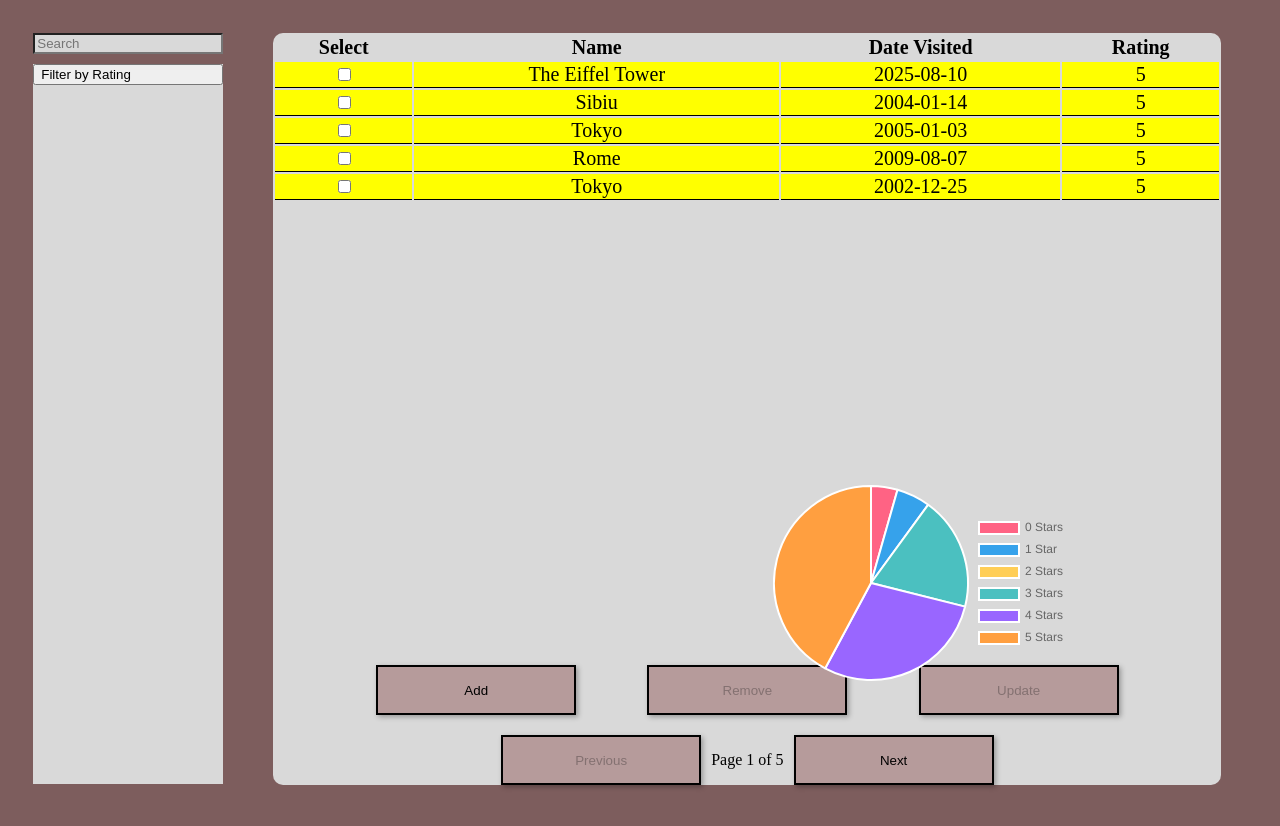
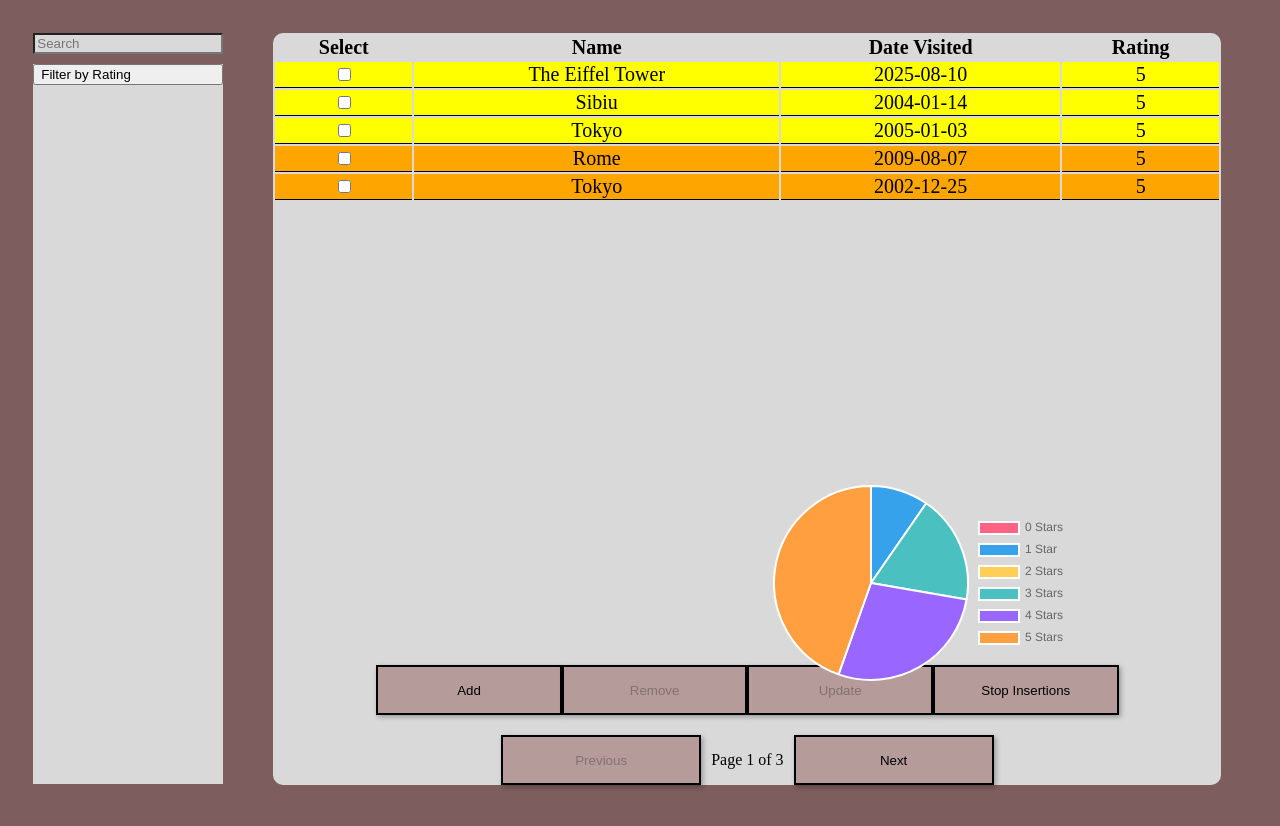
Before and after one commit to Silea-Horia/tjf, a React (Vite) app: page / in a window 1280 px wide. Shown: the top 826 px of the page. Built offline with nearby package versions, Linux system fonts and the light colour scheme.

Commit message:
start/stop insertions

```diff
--- a/src/App.jsx
+++ b/src/App.jsx
@@ -39,7 +39,7 @@ function App() {
 
         const updateInterval = setInterval(() => {
             setData(serv.getAll());
-        }, 5000); // Sync with the 5-second insertion interval
+        }, 5000);
 
         return () => {
             serv.stopRandomInsertions();
--- a/src/components/Master.jsx
+++ b/src/components/Master.jsx
@@ -7,7 +7,18 @@ ChartJS.register(ArcElement, Tooltip, Legend);
 
 const Master = ({serv, setData, setNewLocation, searchTerm, selectedRatings, selectedLocationIds, setSelectedLocationIds, setCurrentPage}) => {
     const [currentListPage, setCurrentListPage] = useState(1);
+
     const itemsPerPage = 5;
+    const [isInserting, setIsInserting] = useState(true);
+
+    const toggleInsertions = () => {
+        if (isInserting) {
+            serv.stopRandomInsertions();
+        } else {
+            serv.startRandomInsertions();
+        }
+        setIsInserting(!isInserting);
+    };
 
     const removeElements = () => {
         selectedLocationIds.forEach(locationId => {
@@ -90,6 +101,9 @@ const Master = ({serv, setData, setNewLocation, searchTerm, selectedRatings, sel
                 <button className='button' type="button" onClick={() => setCurrentPage('add')}>Add</button>
                 <button className='button' type="button" onClick={removeElements} disabled={isDeleteDisabled}>Remove</button>
                 <button className='button' type="button" onClick={() => handleUpdateClick()} disabled={isUpdateDisabled}>Update</button>
+                <button className='button' type="button" onClick={toggleInsertions}>
+                    {isInserting ? 'Stop Insertions' : 'Start Insertions'}
+                </button>
             </div>
             {totalPages > 1 && (
                 <div style={{ display: 'flex', justifyContent: 'center', marginTop: '10px' }}>
--- a/src/services/Service.jsx
+++ b/src/services/Service.jsx
@@ -79,30 +79,27 @@ class Service {
     }
 
     startRandomInsertions() {
-        if (this.isRunning) return; // Prevent multiple intervals
+        if (this.isRunning) return;
         this.isRunning = true;
 
         const insertBatch = async () => {
-            if (!this.isRunning) return; // Exit if stopped
-            console.log('Inserting 5 random records...');
+            if (!this.isRunning) return;
             const promises = [];
             for (let i = 0; i < 5; i++) {
                 promises.push(this.insertRandomRecord());
             }
-            await Promise.all(promises); // Wait for all 5 insertions to complete
+            await Promise.all(promises);
         };
 
-        // Run immediately, then every 5 seconds
-        insertBatch().catch(err => console.error('Initial random insertion error:', err));
         this.insertionInterval = setInterval(() => {
             insertBatch().catch(err => console.error('Random insertion error:', err));
-        }, 5000); // 5000 ms = 5 seconds
+        }, 5000);
     }
 
     stopRandomInsertions() {
         this.isRunning = false;
         if (this.insertionInterval) {
-            clearInterval(this.insertionInterval); // Clear the interval
+            clearInterval(this.insertionInterval);
             this.insertionInterval = null;
         }
     }
```
